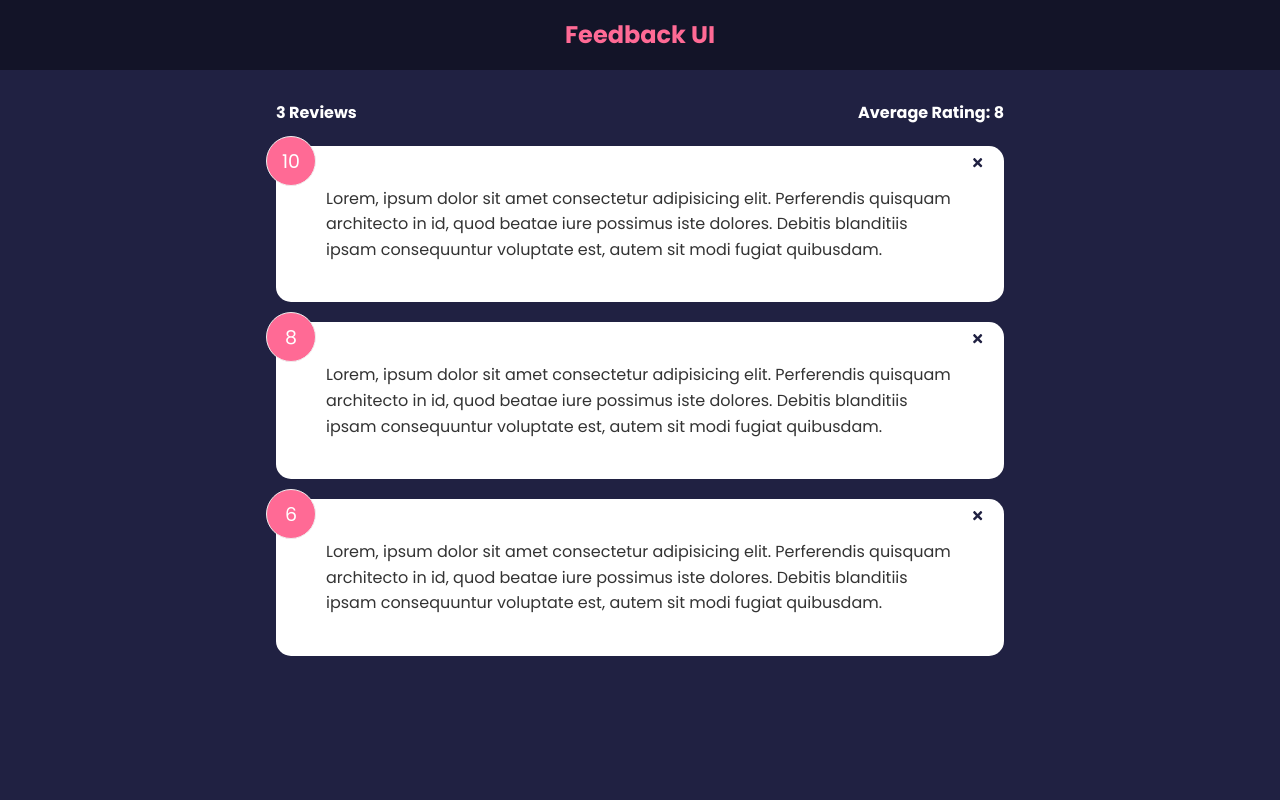
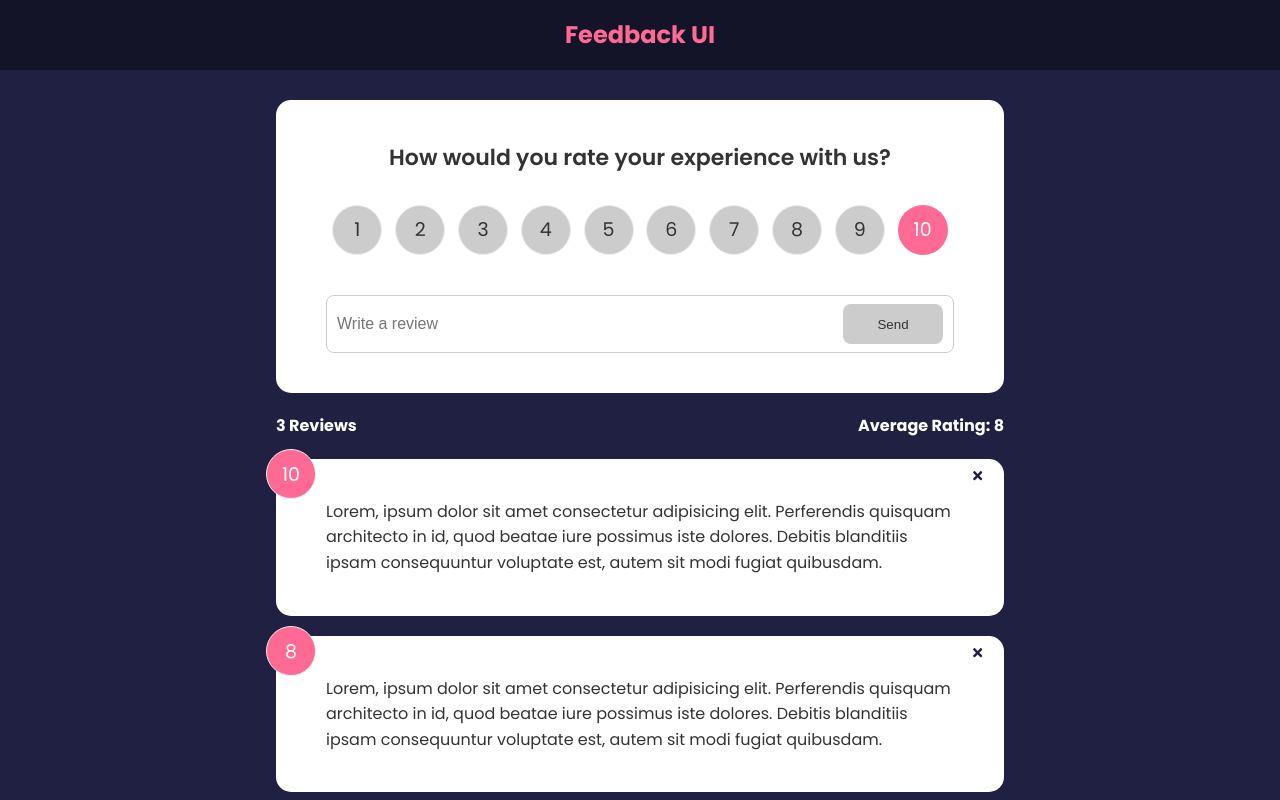
Before and after one commit to michael-rodriguez22/COURSE-react-front-to-back-2022, a React (Create React App) app in the folder feedback-app/: page / in a window 1280 px wide. Shown: the top 800 px of the page. Built offline with nearby package versions, Linux system fonts and the light colour scheme.

Commit message:
can now set state of feedback test and feedback rating

```diff
--- a/feedback-app/src/App.js
+++ b/feedback-app/src/App.js
@@ -1,8 +1,9 @@
 import { useState } from "react"
+import feedbackData from "./data/feedbackData"
 import Header from "./components/Header"
+import FeedbackForm from "./components/FeedbackForm"
+import FeedbackStats from "./components/FeedbackStats"
 import FeedbackList from "./components/FeedbackList"
-import feedbackData from "./data/feedbackData"
-import FeedbackStats from "./components/FeedbackStats"
 
 function App() {
   const [feedback, setFeedback] = useState(feedbackData)
@@ -16,6 +17,7 @@ function App() {
     <>
       <Header />
       <div className="container">
+        <FeedbackForm />
         <FeedbackStats feedback={feedback} />
         <FeedbackList feedback={feedback} handleDelete={deleteFeedback} />
       </div>
--- /dev/null
+++ b/feedback-app/src/components/FeedbackForm.jsx
@@ -0,0 +1,50 @@
+import { useState } from "react"
+import Card from "./shared/Card"
+import Button from "./shared/Button"
+import RatingSelect from "./RatingSelect"
+
+const FeedbackForm = () => {
+  const [text, setText] = useState("")
+  const [rating, setRating] = useState(10)
+  const [btnDisabled, setBtnDisabled] = useState(true)
+  const [message, setMessage] = useState("")
+
+  const handleTextChange = e => {
+    const input = e.target.value
+    if (input === "") {
+      setBtnDisabled(true)
+      setMessage(null)
+    } else if (input !== "" && input.trim().length <= 10) {
+      setBtnDisabled(true)
+      setMessage("text must be at least 10 characters")
+    } else {
+      setBtnDisabled(false)
+      setMessage(null)
+    }
+    setText(input)
+  }
+  return (
+    <>
+      <Card>
+        <form>
+          <h2>How would you rate your experience with us?</h2>
+          <RatingSelect select={rating => setRating(rating)} />
+          <div className="input-group">
+            <input
+              onChange={handleTextChange}
+              type="text"
+              placeholder="Write a review"
+              value={text}
+            />
+            <Button type="submit" isDisabled={btnDisabled}>
+              Send
+            </Button>
+          </div>
+          {message && <div className="message">{message}</div>}
+        </form>
+      </Card>
+    </>
+  )
+}
+
+export default FeedbackForm
--- /dev/null
+++ b/feedback-app/src/components/RatingSelect.jsx
@@ -0,0 +1,34 @@
+import { useState } from "react"
+
+const RatingSelect = ({ select }) => {
+  const [selected, setSelected] = useState(10)
+
+  const ratings = [1, 2, 3, 4, 5, 6, 7, 8, 9, 10]
+
+  const handleChange = e => {
+    setSelected(+e.currentTarget.value)
+    select(+e.currentTarget.value)
+  }
+
+  return (
+    <>
+      <ul className="rating">
+        {ratings.map(number => (
+          <li key={number}>
+            <input
+              type="radio"
+              id={`num${number}`}
+              name="rating"
+              value={number}
+              onChange={handleChange}
+              checked={selected === number}
+            />
+            <label htmlFor={`num${number}`}>{number}</label>
+          </li>
+        ))}
+      </ul>
+    </>
+  )
+}
+
+export default RatingSelect
--- /dev/null
+++ b/feedback-app/src/components/shared/Button.jsx
@@ -0,0 +1,30 @@
+import PropTypes from "prop-types"
+
+const Button = ({ children, version, type, isDisabled }) => {
+  return (
+    <>
+      <button
+        type={type}
+        disabled={isDisabled}
+        className={`btn btn-${version}`}
+      >
+        {children}
+      </button>
+    </>
+  )
+}
+
+Button.defaultProps = {
+  version: "primary",
+  type: "button",
+  isDisabled: false,
+}
+
+Button.propTypes = {
+  children: PropTypes.node.isRequired,
+  version: PropTypes.string,
+  type: PropTypes.string,
+  isDisabled: PropTypes.bool,
+}
+
+export default Button
--- a/feedback-app/src/index.css
+++ b/feedback-app/src/index.css
@@ -62,7 +62,7 @@ header {
 .rating li,
 .num-display {
   position: relative;
-  background: #f4f4f4;
+  background: #cccccc;
   width: 50px;
   height: 50px;
   padding: 10px;
```
